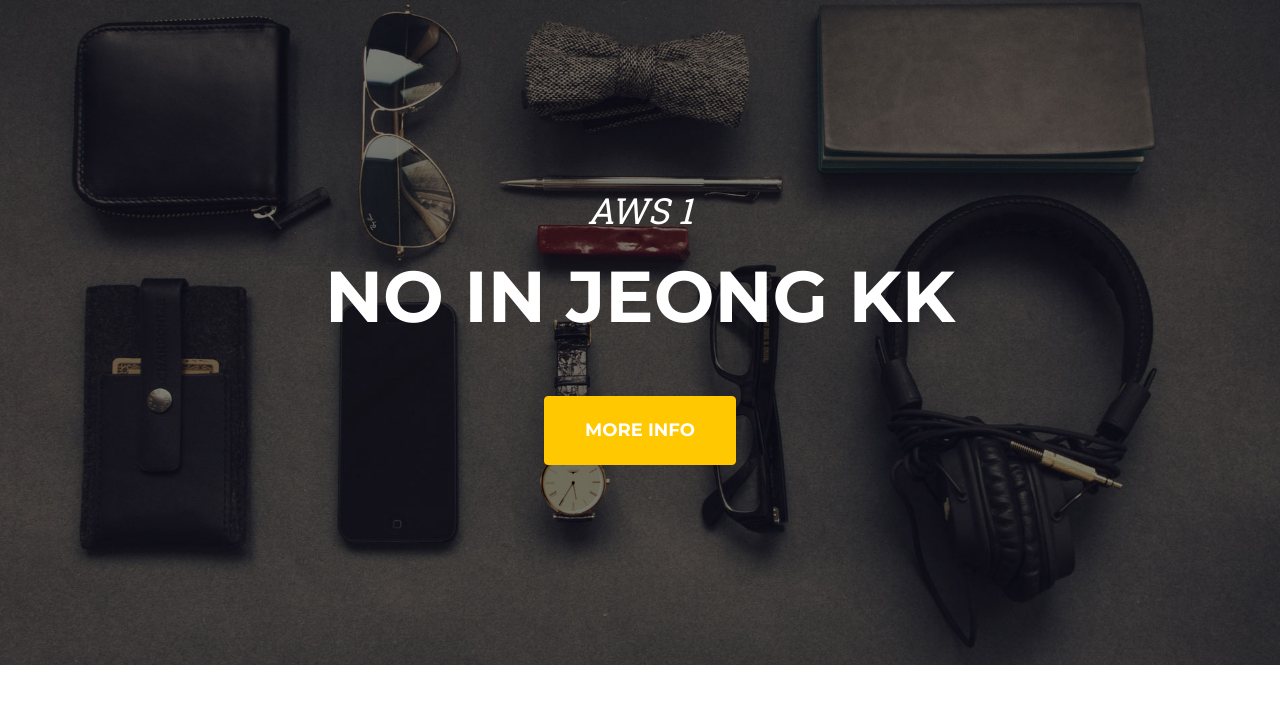
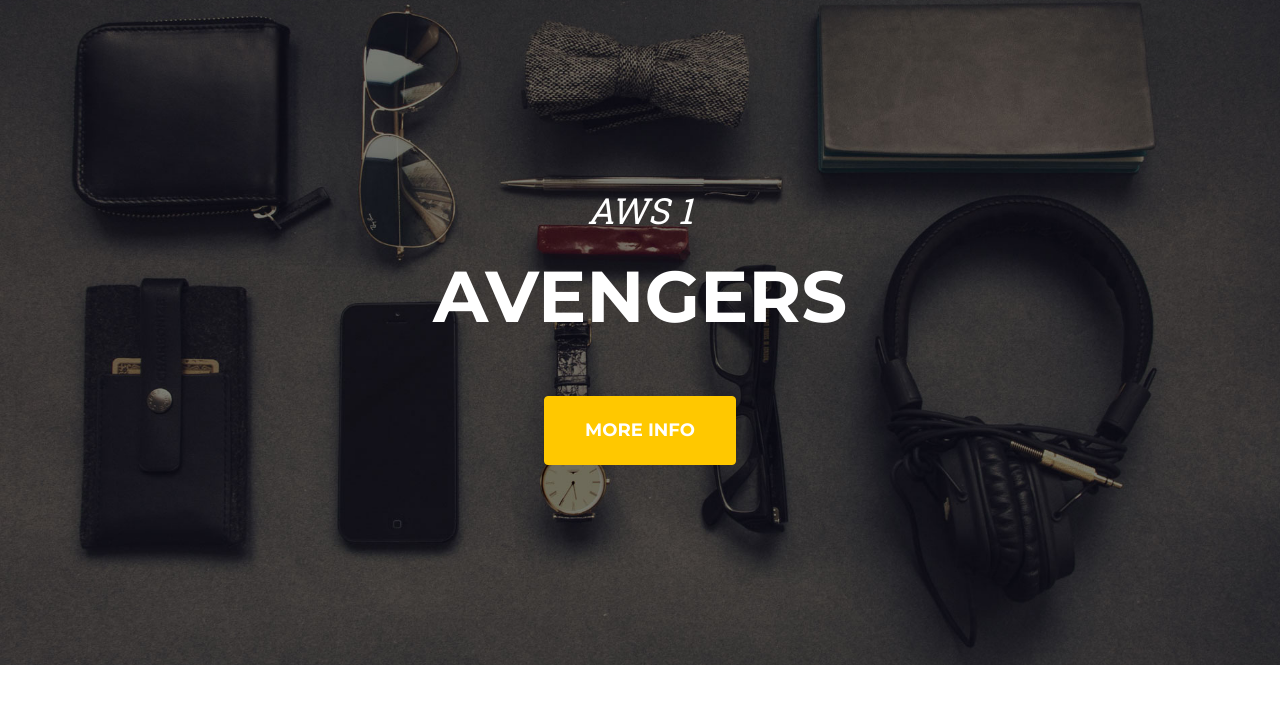
Before and after one commit to yejin-lim/AWS-Project, a plain HTML site: page index.html in a window 1280 px wide. Shown: the part 80-800 px from the top of the page. Drawn offline with nearby package versions, Linux system fonts and the light colour scheme; files whose address does not match are found by name.

Commit message:
Update index.html

```diff
--- a/index.html
+++ b/index.html
@@ -40,7 +40,7 @@
         <header class="masthead">
             <div class="container">
                 <div class="masthead-subheading">AWS 1 </div>
-                <div class="masthead-heading text-uppercase">NO IN JEONG KK</div>
+                <div class="masthead-heading text-uppercase">Avengers</div>
                 <a class="btn btn-primary btn-xl text-uppercase" href="#services">MORE INFO</a>
             </div>
         </header>
```
